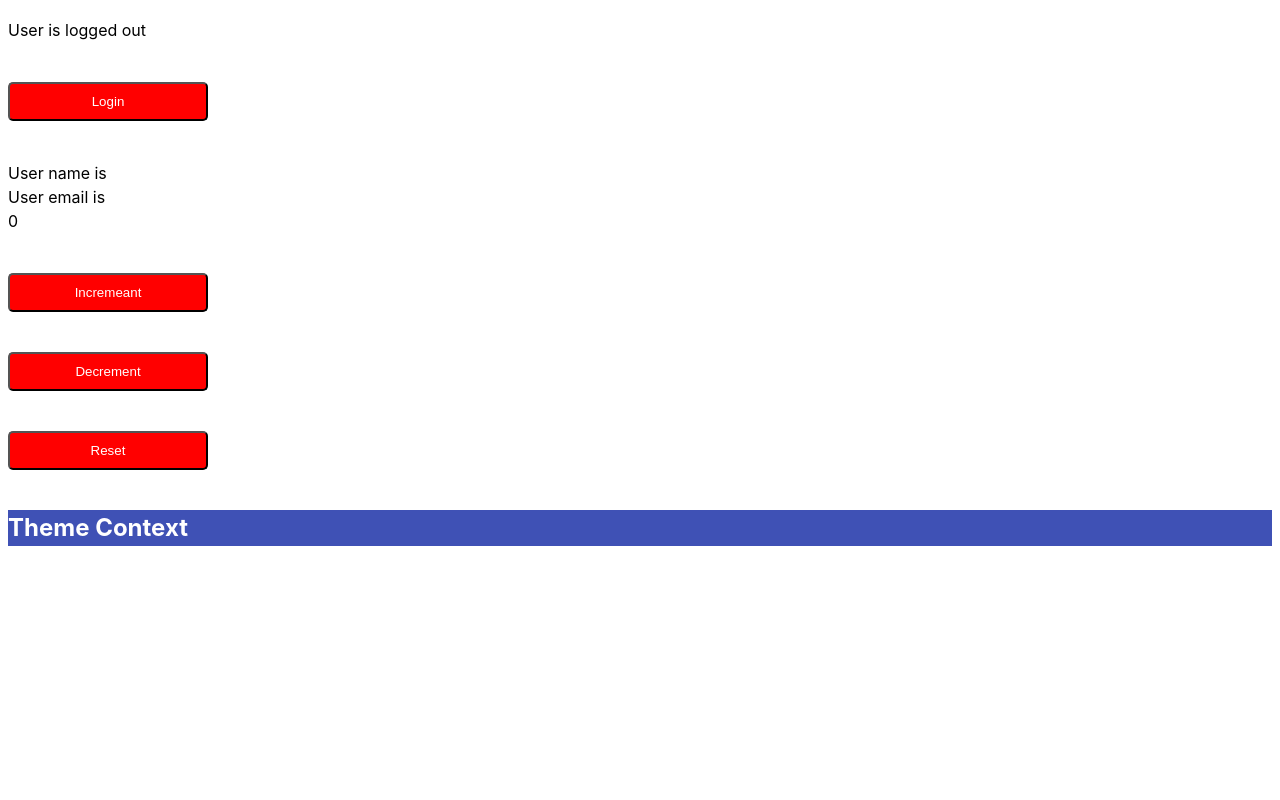
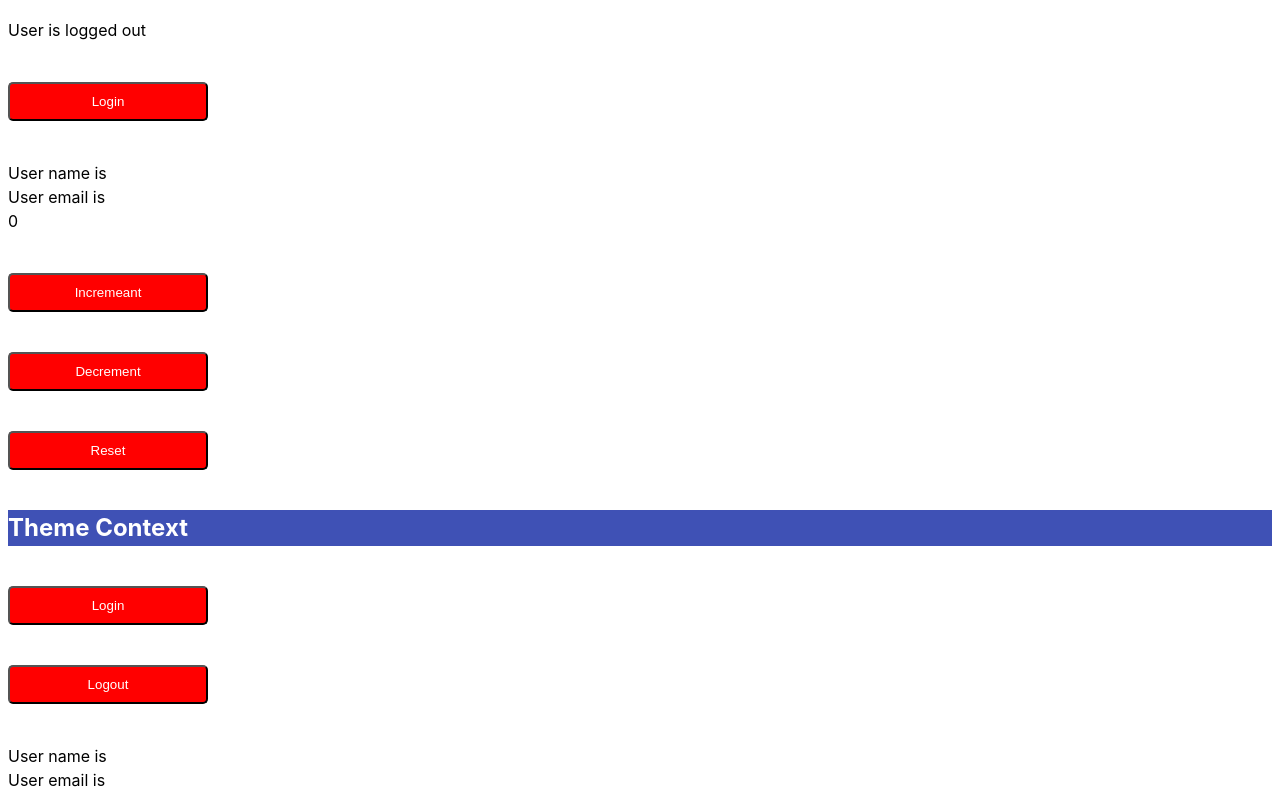
Before and after one commit to LaZyFee/react-tsc-demo, a React (Vite) app: page / in a window 1280 px wide. Shown: the part 887-1687 px from the top of the page. Before the commit the page ends 1452 px from the top, so only its background shows below. Built offline with nearby package versions, Linux system fonts and the light colour scheme.

Commit message:
use of UserContext

```diff
--- a/src/App.tsx
+++ b/src/App.tsx
@@ -2,6 +2,8 @@ import { LoggedIn } from "./Componenets/Authentication/LoggedIn";
 import { Button } from "./Componenets/Button";
 import { Box } from "./Componenets/Context/Box";
 import { ThemeContextProvider } from "./Componenets/Context/ThemeProvider";
+import { User2 } from "./Componenets/Context/User2";
+import { UserProvider } from "./Componenets/Context/UserProvider";
 import { Counter } from "./Componenets/Counter";
 import Greet from "./Componenets/Greet";
 import { Input } from "./Componenets/Input";
@@ -58,6 +60,9 @@ function App() {
       <ThemeContextProvider>
         <Box />
       </ThemeContextProvider>
+      <UserProvider>
+        <User2 />
+      </UserProvider>
     </>
   );
 }
--- /dev/null
+++ b/src/Componenets/Context/User2.tsx
@@ -0,0 +1,25 @@
+import { useContext } from "react";
+import { UserContext } from "./UserContext";
+export const User2 = () => {
+  const UserContex = useContext(UserContext);
+  const handleLogin = () => {
+    UserContex.setUser({ name: "Rabiul", email: "rabiul@123" });
+  };
+
+  const handleLogout = () => {
+    UserContex.setUser(null);
+  };
+
+  return (
+    <div>
+      <button className="btn" onClick={handleLogin}>
+        Login
+      </button>
+      <button className="btn" onClick={handleLogout}>
+        Logout
+      </button>
+      <div>User name is {UserContex.user?.name} </div>
+      <div>User email is {UserContex.user?.email} </div>
+    </div>
+  );
+};
--- /dev/null
+++ b/src/Componenets/Context/UserContext.tsx
@@ -0,0 +1,3 @@
+import { createContext } from "react";
+import { UserContextType } from "./UserProvider";
+export const UserContext = createContext({} as UserContextType);
--- /dev/null
+++ b/src/Componenets/Context/UserProvider.tsx
@@ -0,0 +1,19 @@
+import { UserContext } from "./UserContext";
+import { useState } from "react";
+
+export type AuthUser = { name: string; email: string };
+export type UserContextType = {
+  user: AuthUser | null;
+  setUser: React.Dispatch<React.SetStateAction<AuthUser | null>>;
+};
+type UserContextProviderProps = { children: React.ReactNode };
+
+export const UserProvider = ({ children }: UserContextProviderProps) => {
+  const [user, setUser] = useState<AuthUser | null>(null);
+
+  return (
+    <UserContext.Provider value={{ user, setUser }}>
+      {children}
+    </UserContext.Provider>
+  );
+};
```
